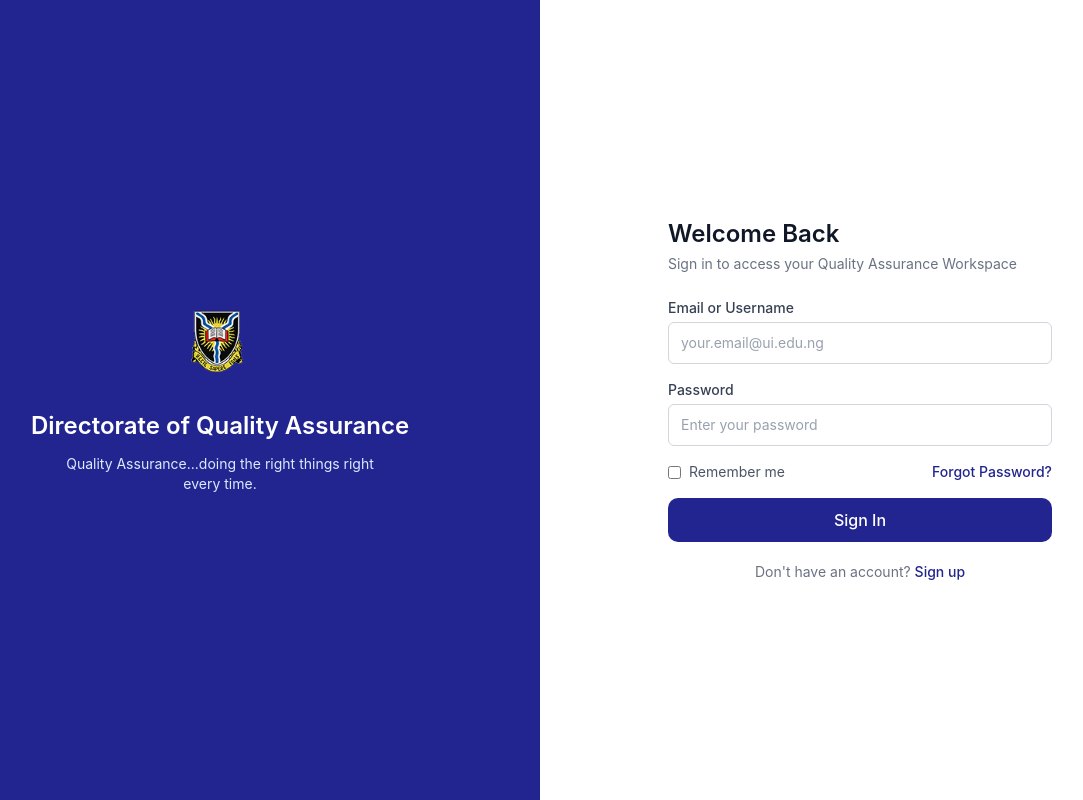
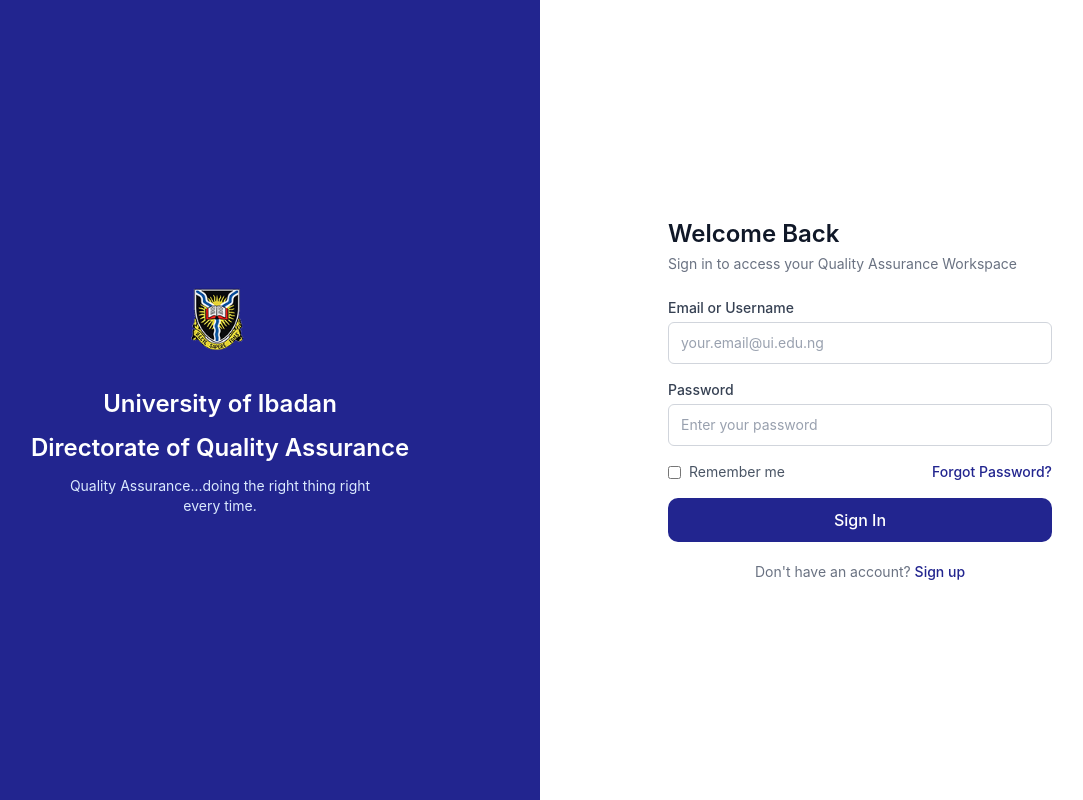
Before and after one commit to creativeXPR/QAP_frontend, a React (Vite) app: page /sign-in in a window 1280 px wide. Shown: the whole page, without its empty margins (100-1183 px from the left). Built offline with nearby package versions, Linux system fonts and the light colour scheme; some icons are missing.

Commit message:
auth page changes

```diff
--- a/src/pages/SignIn.jsx
+++ b/src/pages/SignIn.jsx
@@ -47,12 +47,17 @@
     <div className="min-h-screen flex flex-col md:flex-row bg-white">
       {/* Left brand panel — hidden on mobile, shown on md+ */}
       <div className="hidden md:flex md:w-1/2 bg-brand flex-col items-center justify-center px-10 py-16 text-center">
+
         <img src="/logo.png" alt="University crest" className="h-20 w-auto object-contain mb-6" />
+        <h1 className="text-white text-2xl font-semibold mb-3">
+          University of Ibadan
+        </h1>
+
         <h1 className="text-white text-2xl font-semibold mb-3">
           Directorate of Quality Assurance
         </h1>
         <p className="text-blue-100 text-sm max-w-xs">
-          Quality Assurance...doing the right things right every time.
+          Quality Assurance...doing the right thing right every time.
         </p>
       </div>
 
--- a/src/pages/SignUp.jsx
+++ b/src/pages/SignUp.jsx
@@ -60,11 +60,15 @@
       {/* Left brand panel — hidden on mobile, shown on md+ */}
       <div className="hidden md:flex md:w-1/2 bg-brand flex-col items-center justify-center px-10 py-16 text-center">
         <img src="/logo.png" alt="University crest" className="h-20 w-auto object-contain mb-6" />
+
+        <h1 className="text-white text-2xl font-semibold mb-3">
+          University of Ibadan
+        </h1>
         <h1 className="text-white text-2xl font-semibold mb-3">
           Directorate of Quality Assurance
         </h1>
         <p className="text-blue-100 text-sm max-w-xs">
-          Quality Assurance...doing the right things right every time.
+          Quality Assurance...doing the right thing right every time.
         </p>
       </div>
 
```
